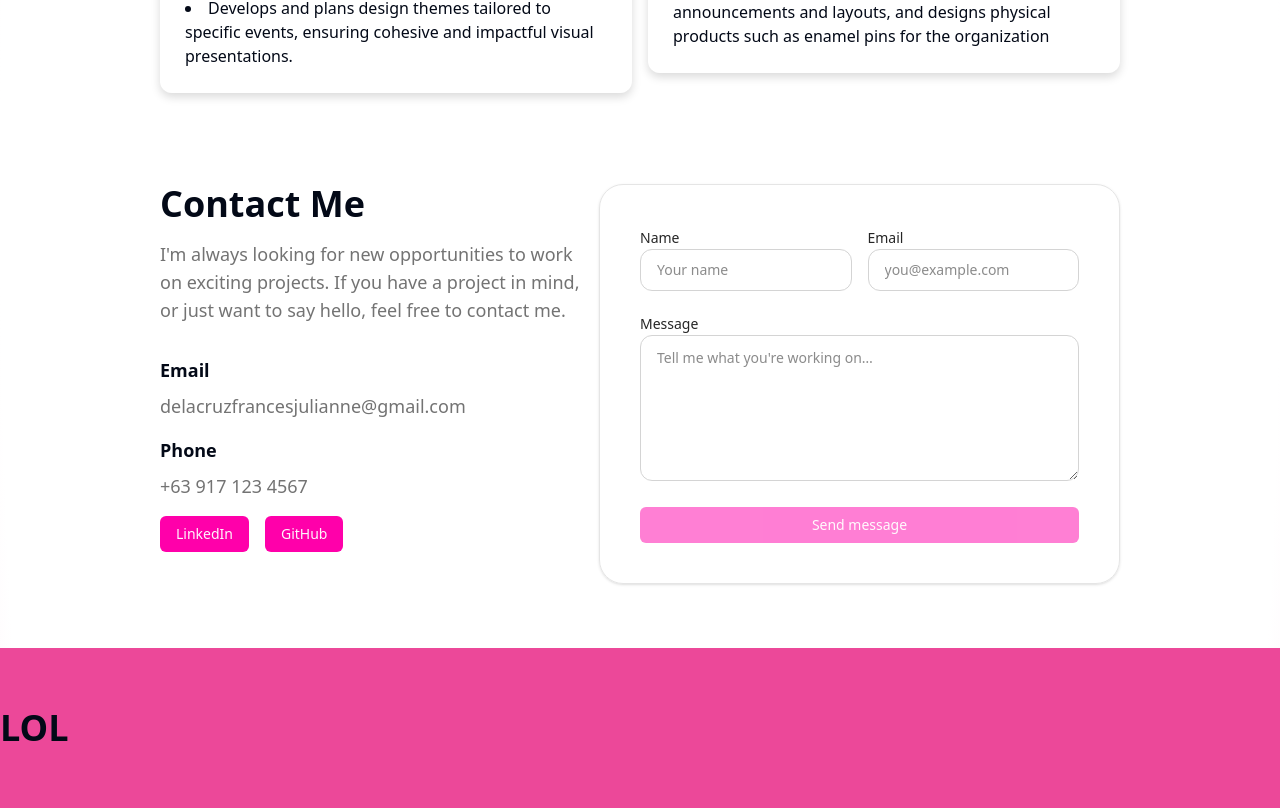
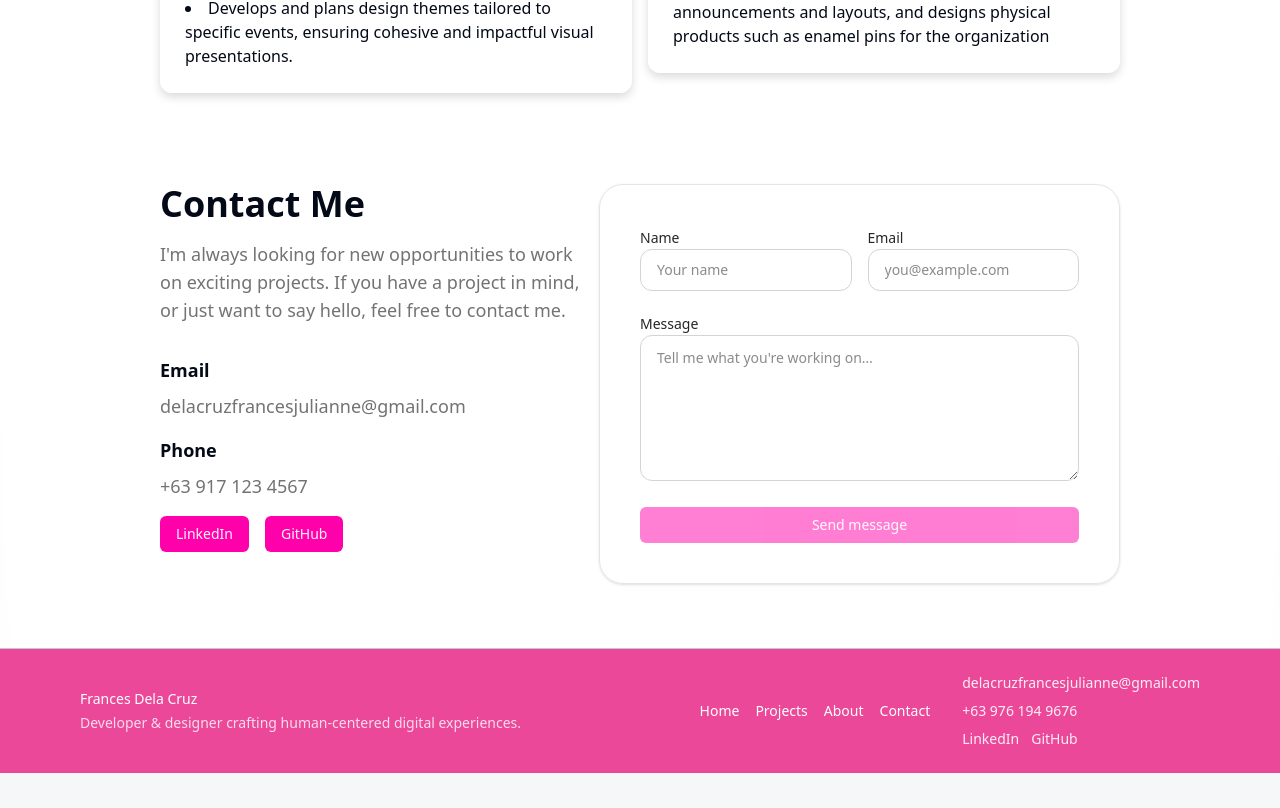
Before and after one commit to frncs-dc/portfolio, a Next.js app: page / in a window 1280 px wide. Shown: the part 3904-4712 px from the top of the page. After the commit the page ends 4677 px from the top, so only its background shows below. Built offline with nearby package versions, Linux system fonts and the light colour scheme.

Commit message:
feat: updated footer

```diff
--- a/src/components/footer.jsx
+++ b/src/components/footer.jsx
@@ -1,12 +1,64 @@
+import Link from "next/link";
+
 export default function Footer() {
     return (
-        <footer
-            className="relative z-10 min-h-40
-        flex flex-row justify-center items-center
-        bg-[#ec4899]
-        text-4xl font-bold"
-        >
-            <div className="flex-1 flex flex-row gap-2">LOL</div>
+        <footer className="relative z-10 border-t bg-[#ec4899] py-6 text-sm text-white">
+            <div className="mx-auto flex w-full max-w-6xl flex-col gap-4 px-4 md:flex-row md:items-center md:justify-between">
+                <div className="space-y-1">
+                    <p className="font-medium">Frances Dela Cruz</p>
+                    <p className="text-white/80">
+                        Developer &amp; designer crafting human-centered digital
+                        experiences.
+                    </p>
+                </div>
+
+                <div className="flex flex-col gap-4 md:flex-row md:items-center md:gap-8">
+                    <nav className="flex flex-wrap items-center gap-x-4 gap-y-2">
+                        <Link href="/" className="hover:underline">
+                            Home
+                        </Link>
+                        <Link href="/projects" className="hover:underline">
+                            Projects
+                        </Link>
+                        <Link href="/about" className="hover:underline">
+                            About
+                        </Link>
+                        <Link href="/contact" className="hover:underline">
+                            Contact
+                        </Link>
+                    </nav>
+
+                    <div className="flex flex-col gap-2 text-white/90">
+                        <a
+                            href="mailto:delacruzfrancesjulianne@gmail.com"
+                            className="hover:underline"
+                        >
+                            delacruzfrancesjulianne@gmail.com
+                        </a>
+                        <a href="tel:+639761949607" className="hover:underline">
+                            +63 976 194 9676
+                        </a>
+                        <div className="flex flex-wrap items-center gap-3">
+                            <a
+                                href="https://www.linkedin.com/in/frances-delacruz"
+                                target="_blank"
+                                rel="noreferrer"
+                                className="hover:underline"
+                            >
+                                LinkedIn
+                            </a>
+                            <a
+                                href="https://github.com/frncs-dc"
+                                target="_blank"
+                                rel="noreferrer"
+                                className="hover:underline"
+                            >
+                                GitHub
+                            </a>
+                        </div>
+                    </div>
+                </div>
+            </div>
         </footer>
     );
 }
```
